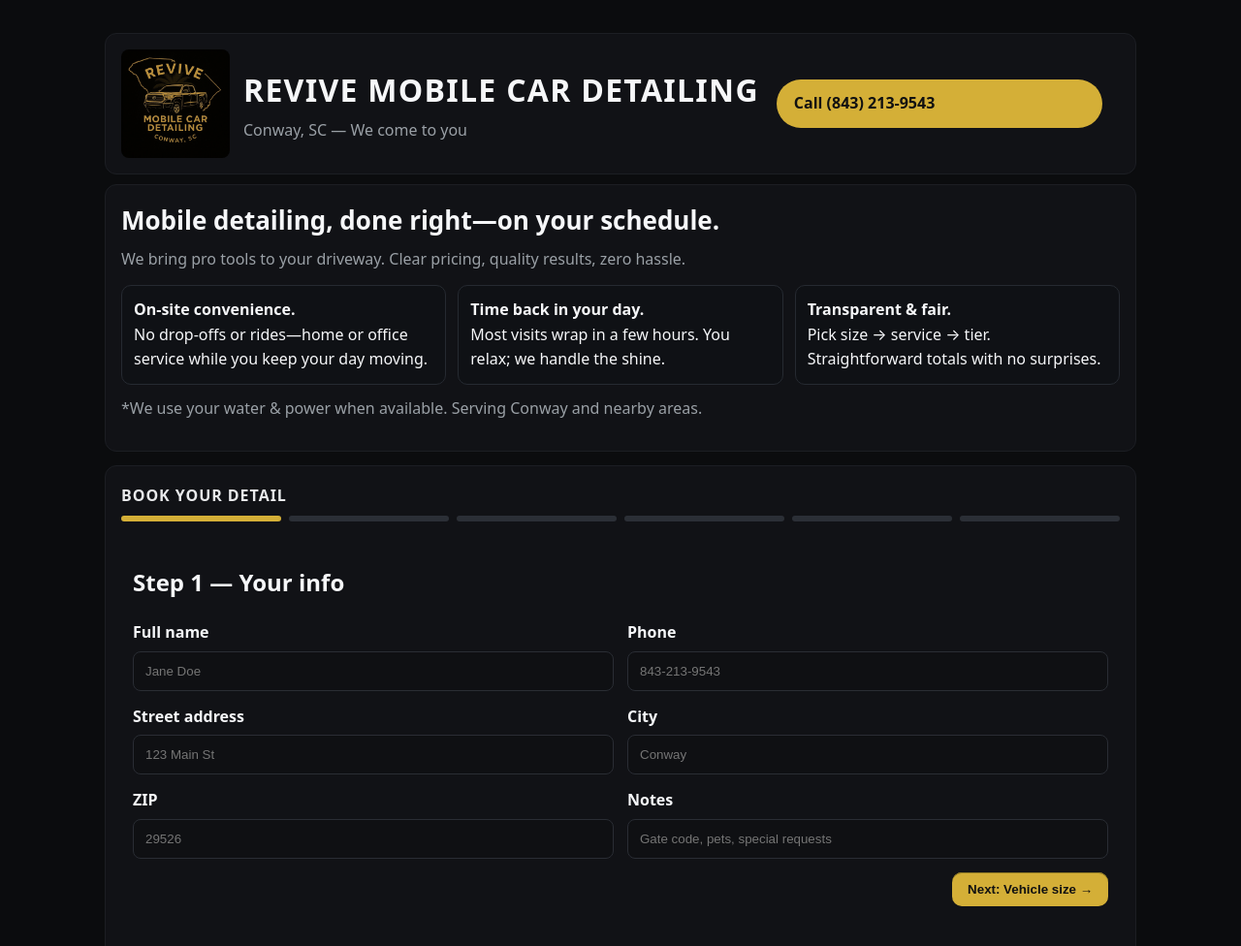
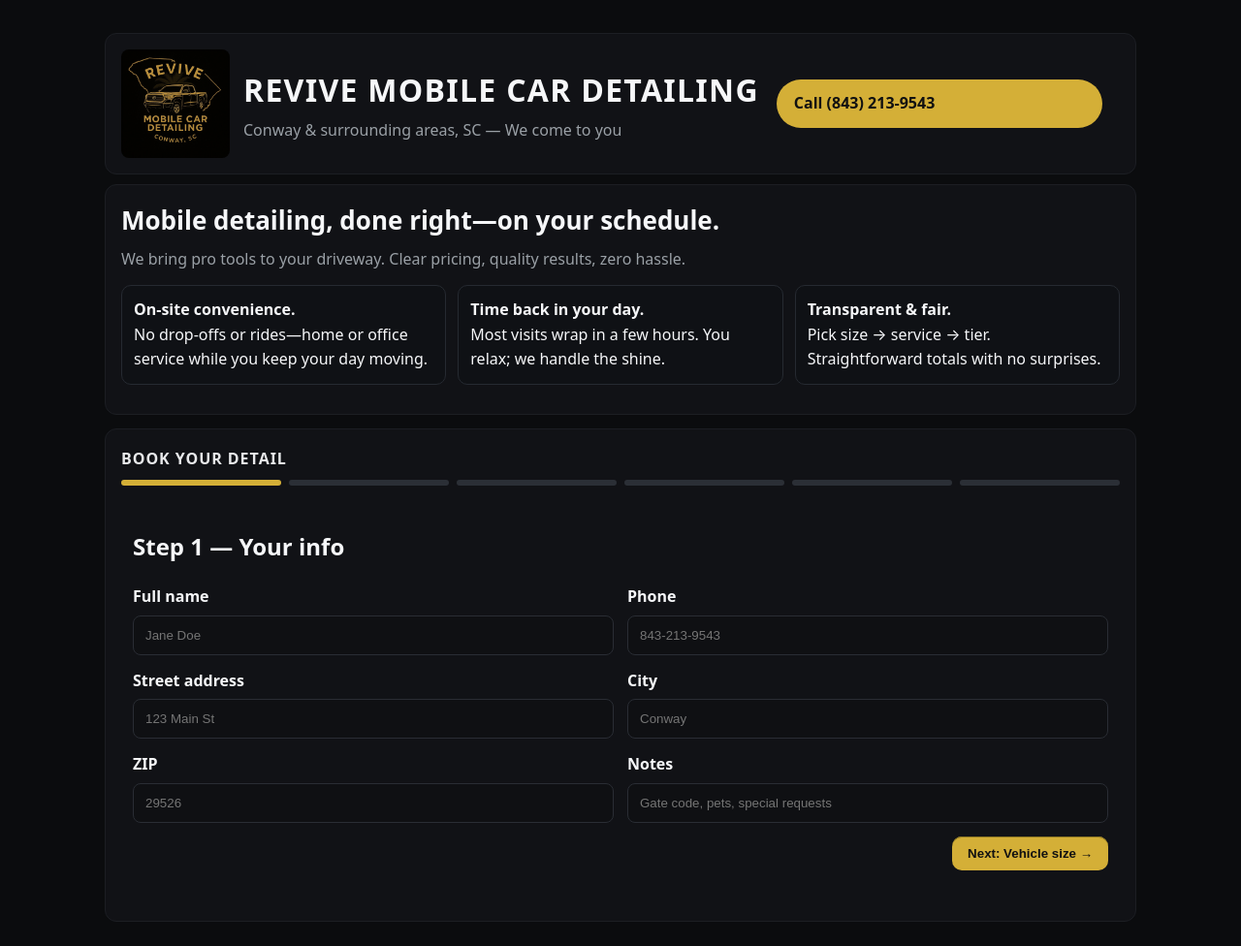
Before and after one commit to ilkopetrilko-hub/Revive-detailing-website, a plain HTML site: page index.html in a window 1280 px wide. Shown: the top 976 px of the page at 97% size. Drawn offline with Linux system fonts and the light colour scheme.

Commit message:
Update index.html

```diff
--- a/index.html
+++ b/index.html
@@ -78,7 +78,7 @@
         <img src="logo.png" alt="Revive Mobile Detailing logo">
         <div>
           <h1>REVIVE MOBILE CAR DETAILING</h1>
-          <div class="tag">Conway, SC — We come to you</div>
+          <div class="tag">Conway & surrounding areas, SC — We come to you</div>
         </div>
       </div>
       <a class="call" href="tel:+18432139543">Call (843) 213-9543</a>
@@ -94,7 +94,6 @@
         <div class="point"><strong>Transparent & fair.</strong><br>Pick size → service → tier. Straightforward totals with no surprises.</div>
       </div>
       <p class="sub" style="margin-top:12px">
-        *We use your water & power when available. Serving Conway and nearby areas.
       </p>
     </section>
 
```
